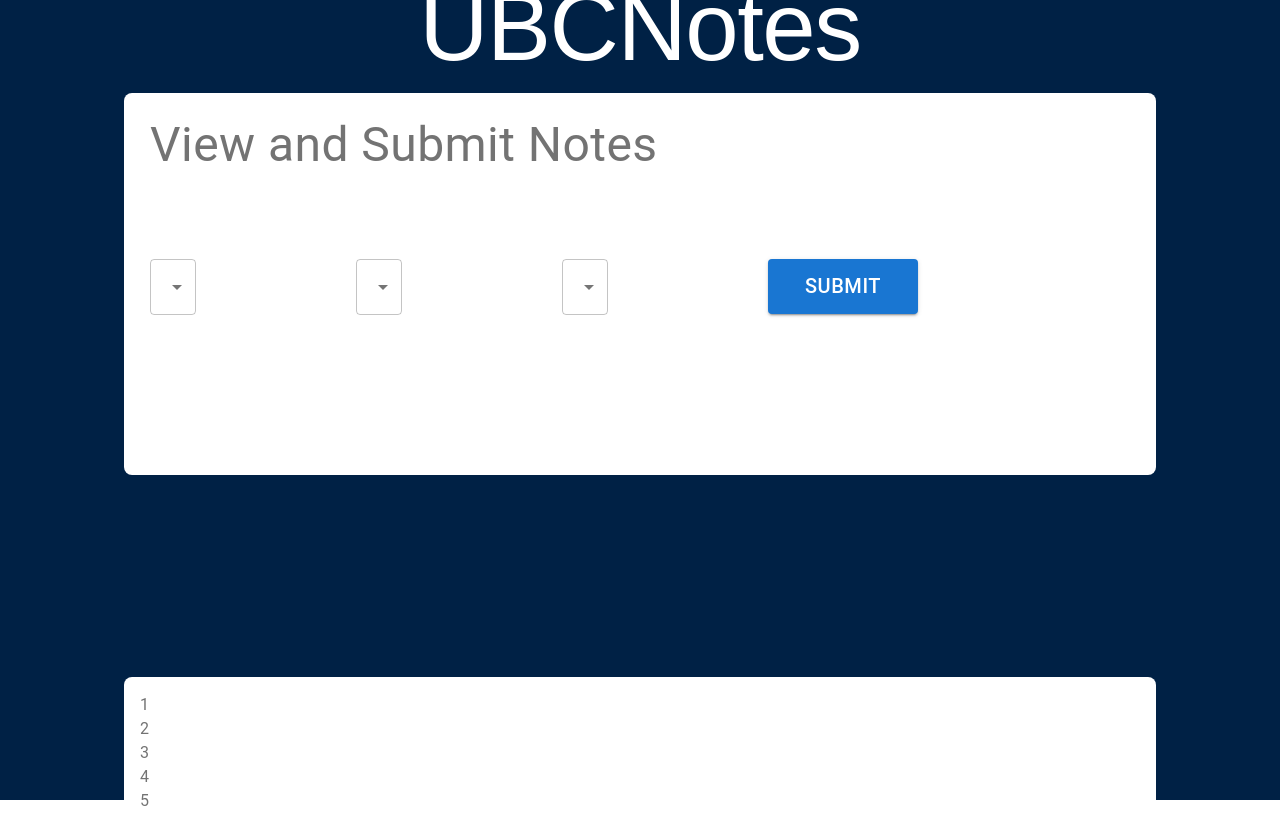
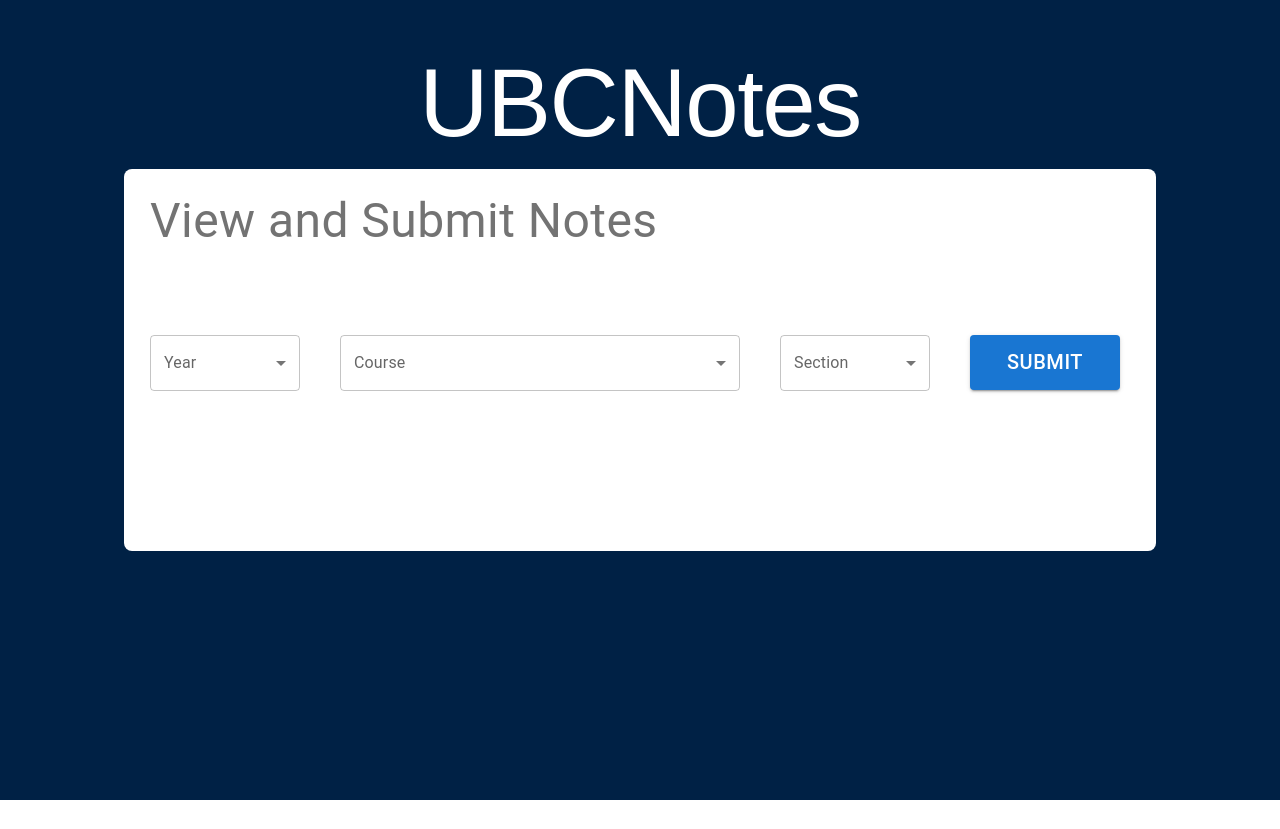
Before and after one commit to ronalldchan/UBC-Notes, a React (Create React App) app in the folder frontend/: page / in a window 1280 px wide. After the commit the page ends 800 px from the top, so only its background shows below. Built offline with nearby package versions, Linux system fonts and the light colour scheme.

Commit message:
drop downs a little prettier

```diff
--- a/frontend/src/App.tsx
+++ b/frontend/src/App.tsx
@@ -21,7 +21,6 @@ function App() {
 
           <MainSelector />
 
-          <Listing />
       </Container>
     </div>
   );
--- a/frontend/src/MainSelector.tsx
+++ b/frontend/src/MainSelector.tsx
@@ -1,4 +1,4 @@
-import { Box, Button, Grid, Typography, Select, MenuItem, Grow} from "@mui/material";
+import { Box, Button, Grid, Typography, Select, InputLabel, MenuItem, Grow, FormControl} from "@mui/material";
 import { padding } from "@mui/system";
 import React, { useState } from "react";
 
@@ -20,26 +20,35 @@ export default function MainSelector() {
 
       <div>
         <form>
-          <Grid container spacing={20} paddingLeft={"10px"}>
+          <Grid container spacing={5} paddingLeft={"10px"}>
             <Grid item>
-              <Select label="Year" defaultValue="Choose">
+              <FormControl>
+                <InputLabel id="yearLabel">Year</InputLabel>
+                <Select labelId="yearLabel" label="Year" sx={{ width: 150 }}>
                   <MenuItem value={2022}>2022</MenuItem>
                   <MenuItem value={2023}>2023</MenuItem>
                 </Select>
+              </FormControl>
             </Grid>
 
               <Grid item>
-                <Select label="Course">
+                <FormControl>
+                  <InputLabel id="courseLabel">Course</InputLabel>
+                  <Select labelId="courseLabel" label="Course" sx={{ width: 400 }}>
                     <MenuItem value={"CPSC210"}>CPSC210</MenuItem>
                     <MenuItem value={"CPSC213"}>CPSC213</MenuItem>
                   </Select>
+                </FormControl>
               </Grid>
 
               <Grid item>
-                <Select label="Section">
+                <FormControl>
+                  <InputLabel id="sectionLabel">Section</InputLabel>
+                  <Select labelId="sectionLabel" label="Section" sx={{ width: 150 }}>
                     <MenuItem value={101}>101</MenuItem>
                     <MenuItem value={102}>102</MenuItem>
                   </Select>
+                </FormControl>
               </Grid>
 
               <Grid item>
```
Lines whose indentation alone changed are shown as unchanged.
